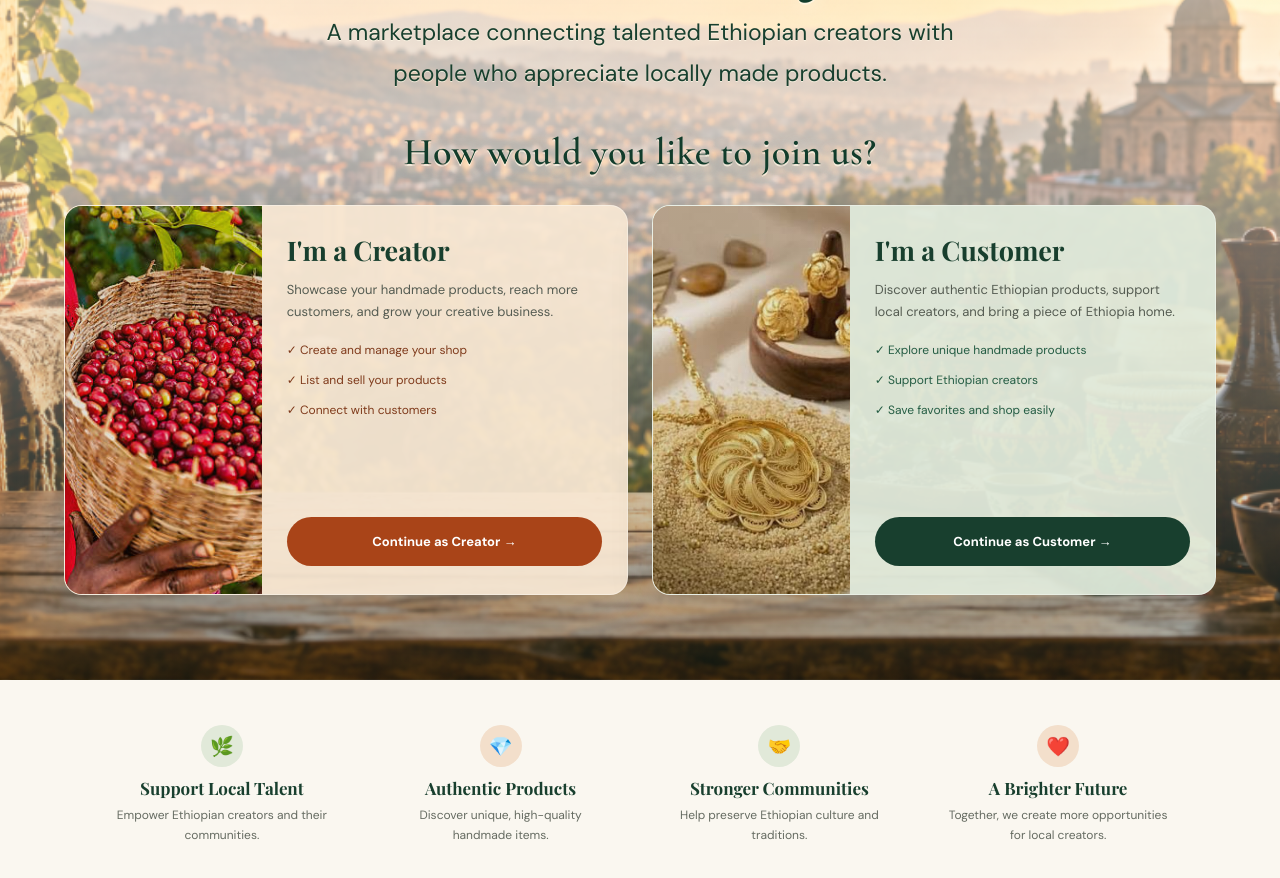
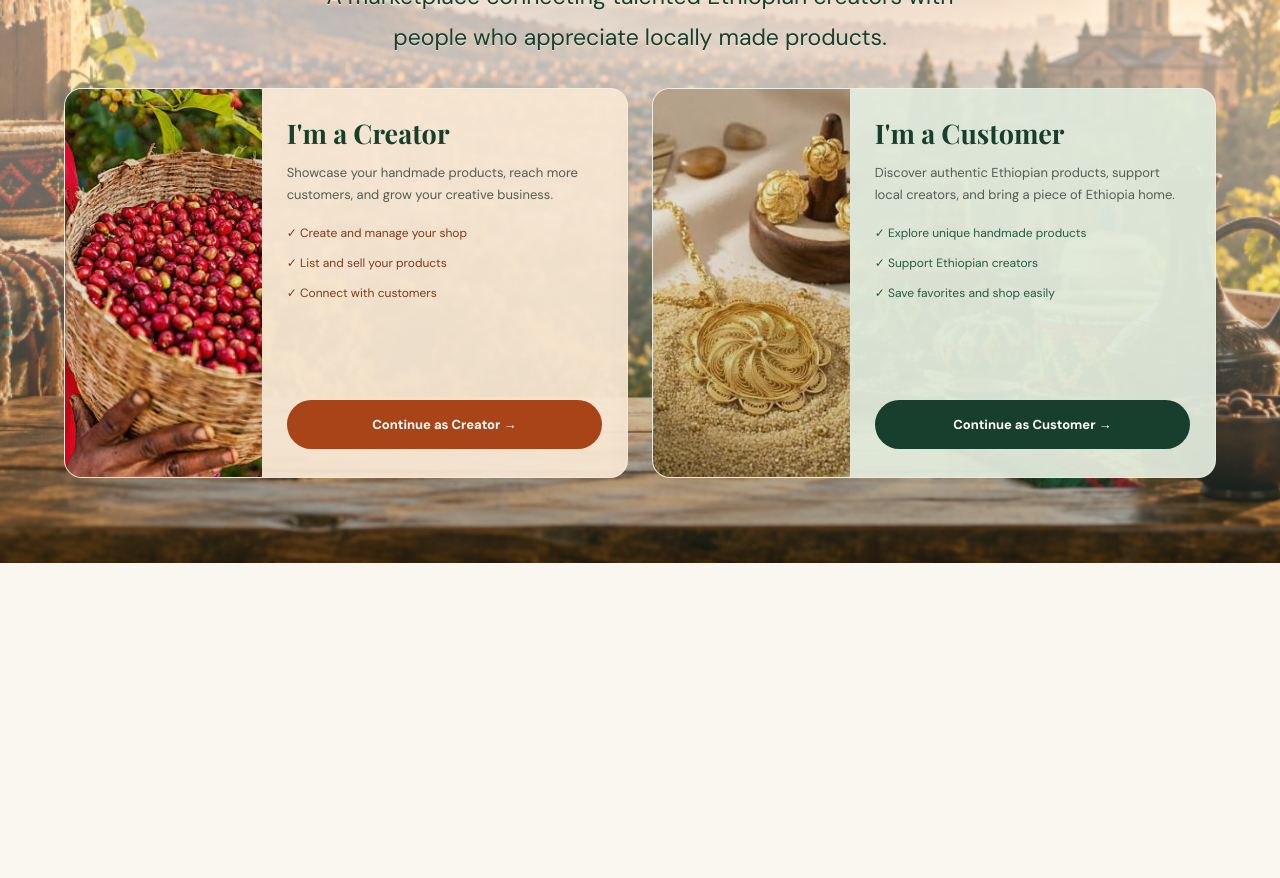
Before and after one commit to Fikre-tsion/Made-in-Ethiopia-Local-Creator-Marketplace, a Next.js app: page / in a window 1280 px wide. Shown: the part 320-1198 px from the top of the page. After the commit the page ends 883 px from the top, so only its background shows below. Built offline with nearby package versions, Linux system fonts and the light colour scheme.

Commit message:
Simplify the welcome page shell

```diff
--- a/app/layout.js
+++ b/app/layout.js
@@ -1,6 +1,4 @@
 import "./globals.css";
-import Footer from "../components/Footer";
-import Navbar from "../components/Navbar";
 import { CartProvider } from "../lib/cart/CartProvider";
 import SiteLayout from "../components/SiteLayout";
 
--- a/app/page.js
+++ b/app/page.js
@@ -5,8 +5,6 @@ export default function Home() {
     <main className="welcome-page">
       <section className="welcome-hero">
         <div className="welcome-content">
-          <p className="eyebrow">SUPPORT • SHOP • CELEBRATE</p>
-
           <h1>
             Discover Ethiopia&apos;s
             <br />
@@ -17,10 +15,6 @@ export default function Home() {
             A marketplace connecting talented Ethiopian creators
             with people who appreciate locally made products.
           </p>
-
-          <h2 className="welcome-question">
-            How would you like to join us?
-          </h2>
 
           <div className="welcome-cards">
 
@@ -87,31 +81,6 @@ export default function Home() {
         </div>
       </section>
 
-      <section className="welcome-benefits">
-        <div>
-          <span>🌿</span>
-          <h3>Support Local Talent</h3>
-          <p>Empower Ethiopian creators and their communities.</p>
-        </div>
-
-        <div>
-          <span>💎</span>
-          <h3>Authentic Products</h3>
-          <p>Discover unique, high-quality handmade items.</p>
-        </div>
-
-        <div>
-          <span>🤝</span>
-          <h3>Stronger Communities</h3>
-          <p>Help preserve Ethiopian culture and traditions.</p>
-        </div>
-
-        <div>
-          <span>❤️</span>
-          <h3>A Brighter Future</h3>
-          <p>Together, we create more opportunities for local creators.</p>
-        </div>
-      </section>
     </main>
   );
 }
```
